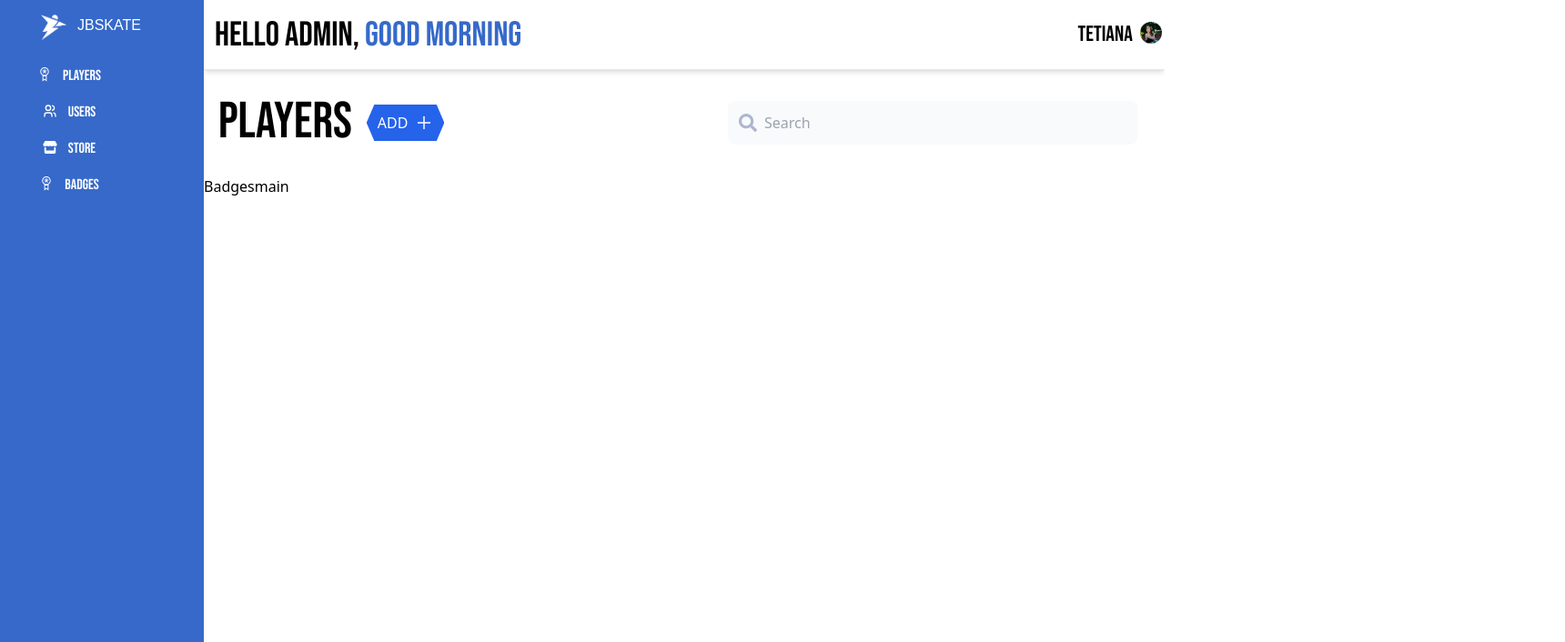
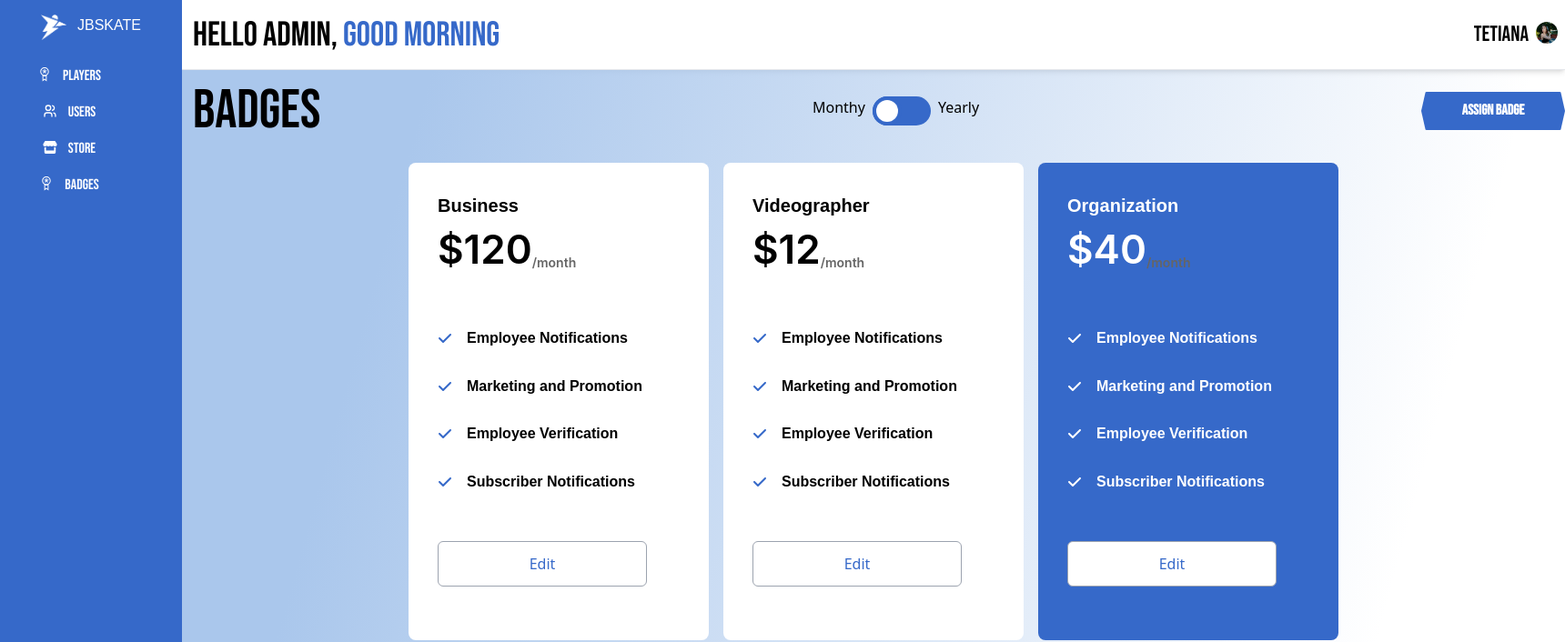
Before and after one commit to ShayanZameer/Sportsmanagement, a React (Vite) app: page /badges in a window 1280 px wide. Shown: the top 706 px of the page at 91% size, 1720 px wide, since content can reach past the window. Built offline with nearby package versions, Linux system fonts and the light colour scheme.

Commit message:
pushed changes

```diff
--- a/src/App.jsx
+++ b/src/App.jsx
@@ -42,11 +42,11 @@ import {
 
 const App = () => {
 
-  const [isOn, setIsOn] = useState(false);
+  // const [isOn, setIsOn] = useState(false);
 
-  const handleToggle = () => {
-    setIsOn(prevState => !prevState);
-  };
+  // const handleToggle = () => {
+  //   setIsOn(prevState => !prevState);
+  // };
 
 
   return (
@@ -82,7 +82,7 @@ const App = () => {
 
       {/* <Userdetail/> */}
 
-      {/*
+{/*
       <Badge Name="Business" Price="$120" p1text="Employee Notifications" p2text="Marketing and Promotion" p3text="Employee Verification" p4text="Subscriber Notifications" buttonText="Edit" bgColor="bg-[#3669C9]" ptextColour="text-[#FFFFFF]" iconColour="white" buttonTextColor="text-[#3669C9]"
         buttonbg="bg-[white]"/> */}
 
--- a/src/components/Badge.jsx
+++ b/src/components/Badge.jsx
@@ -1,9 +1,9 @@
 import React from 'react'
 import { FaCheck } from "react-icons/fa6";
 
-const Badge = ({Name,Price, p1text,p2text, p3text, p4text ,bgColor,buttonText, ptextColour,  iconColour , buttonbg, buttonTextColor }) => {
+const Badge = ({ Name, Price, p1text, p2text, p3text, p4text, bgColor, buttonText, ptextColour, iconColour, buttonbg, buttonTextColor, showDiscardButton }) => {
     return (
-    <div className= {`w-[330px] h-[525px]  px-8 py-8  rounded-lg ${bgColor}`} >
+        <div className={`w-[330px] h-[525px]  px-8 py-8  rounded-lg ${bgColor}`} >
 
             <div >
                 <p className={`text-[20px] ${ptextColour} font-dmSans font-semibold`}>{Name}</p>
@@ -24,7 +24,7 @@ const Badge = ({Name,Price, p1text,p2text, p3text, p4text ,bgColor,buttonText, p
                 <div className='flex items-center'>
 
 
-            <FaCheck color={iconColour}/>
+                    <FaCheck color={iconColour} />
 
 
                     <p className={`font-bold font-dmSans px-4 ' ${ptextColour}`}>{p1text}</p>
@@ -34,14 +34,14 @@ const Badge = ({Name,Price, p1text,p2text, p3text, p4text ,bgColor,buttonText, p
                 <div className='flex items-center' >
 
 
-            <FaCheck color={iconColour}/>
+                    <FaCheck color={iconColour} />
 
 
                     <p className={`font-bold font-dmSans px-4 ${ptextColour}`}>{p2text}</p>
                 </div>
                 <div className="flex items-center">
 
-            <FaCheck color={iconColour}/>
+                    <FaCheck color={iconColour} />
 
 
                     <p className={`font-bold font-dmSans px-4 ${ptextColour}`}>{p3text}</p>
@@ -49,7 +49,7 @@ const Badge = ({Name,Price, p1text,p2text, p3text, p4text ,bgColor,buttonText, p
 
                 <div className='flex items-center'>
 
-            <FaCheck color={iconColour}/>
+                    <FaCheck color={iconColour} />
 
 
                     <p className={`font-bold font-dmSans px-4 ${ptextColour}`}>{p4text}</p>
@@ -62,6 +62,12 @@ const Badge = ({Name,Price, p1text,p2text, p3text, p4text ,bgColor,buttonText, p
                 <button className={`${buttonTextColor}`}  >{buttonText}</button>
             </div>
 
+            {showDiscardButton && (
+                <div className={`w-[230px] h-[50px] rounded-md border border-gray-400 flex items-center justify-center mt-4 ${buttonbg}`}>
+                    <button className={`${buttonTextColor}`}>Discard</button>
+                </div>
+            )}
+
 
         </div>
     )
--- a/src/components/Badgesmain.jsx
+++ b/src/components/Badgesmain.jsx
@@ -1,8 +1,72 @@
-import React from 'react'
+import React from 'react';
+import Toggleswitch from './Toggleswitch';
+import { useState } from 'react';
+
+import Custombutton from './Custombutton';
+
+import Badge from './Badge';
 
 const Badgesmain = () => {
+
+  const [isOn, setIsOn] = useState(false);
+
+  const handleToggle = () => {
+    setIsOn(prevState => !prevState);
+  };
+
+  const handleAssignBadge = () => {
+    console.log("ASSIGN BADGE IS CLICKED");
+  }
+
+
   return (
-    <div>Badgesmain</div>
+    <div className='relative w-[190vh] bg-custom-gradient h-[90%]'>
+
+      <div className='flex  items-center'>
+
+
+        <div className='flex-1 justify-start px-3'>
+
+          <p className='texr-black font-bebas font-medium text-[60px]'>Badges</p>
+        </div>
+
+        <div className='flex flex-1 space-x-2'>
+
+          <p>Monthy</p>
+
+
+          <Toggleswitch isOn={isOn} handleToggle={handleToggle} />
+
+          <p>Yearly</p>
+
+        </div>
+
+        <Custombutton text="Assign Badge" width="w-[158px]" height="h-[42px]" bgColour="bg-[#3669C9]" bgTextColour="text-black" onclick={handleAssignBadge} />
+
+
+      </div>
+
+      <div className='flex space-x-4 justify-center mt-3 '>
+
+        <Badge Name="Business" Price="$120" p1text="Employee Notifications" p2text="Marketing and Promotion" p3text="Employee Verification" p4text="Subscriber Notifications" buttonText="Edit" bgColor="bg-[#FFFFFF]" ptextColour="text-black" iconColour="#3669C9" buttonTextColor="text-[#3669C9]"
+          buttonbg="bg-[white]" />
+
+
+        <Badge Name="Videographer" Price="$12" p1text="Employee Notifications" p2text="Marketing and Promotion" p3text="Employee Verification" p4text="Subscriber Notifications" buttonText="Edit" bgColor="bg-white" ptextColour="text-black" iconColour="#3669C9" buttonTextColor="text-[#3669C9]"
+          buttonbg="bg-[white]" />
+
+
+        <Badge Name="Organization" Price="$40" p1text="Employee Notifications" p2text="Marketing and Promotion" p3text="Employee Verification" p4text="Subscriber Notifications" buttonText="Edit" bgColor="bg-[#3669C9]" ptextColour="text-[#FFFFFF]" iconColour="white" buttonTextColor="text-[#3669C9]"
+          buttonbg="bg-[white]" />
+
+
+
+
+      </div>
+
+
+
+    </div>
   )
 }
 
--- a/src/layout/Layout.jsx
+++ b/src/layout/Layout.jsx
@@ -10,7 +10,7 @@ import UserProfileHeader from '../components/UserProfileHeader';
 
 const Layout = () => {
     const location = useLocation();
-    const isUserProfilingRoute = location.pathname === "/user-profile" || location.pathname === "/athlete" || location.pathname === "/users" || location.pathname === "/store";
+    const isUserProfilingRoute = location.pathname === "/user-profile" || location.pathname === "/athlete" || location.pathname === "/users" || location.pathname === "/store" || location.pathname === "/badges";
 
     console.log(isUserProfilingRoute);
 
--- a/tailwind.config.js
+++ b/tailwind.config.js
@@ -15,6 +15,10 @@ export default {
         bebas: ['Bebas Neue', 'cursive'],
         dmSans: ['DM Sans', 'sans-serif'],
         inter: ['Inter', 'sans-serif'],
+      },
+      backgroundImage: {
+        'custom-gradient': ' linear-gradient(105.27deg, #AAC7EC 16.17%, rgba(255, 255, 255, 0) 87.53%)'
+
       },
       screens: {
         xm: "350px",
```
Also changed, not shown: src/components/Store.jsx (+0 -8 lines). Lines whose indentation alone changed are shown as unchanged.
